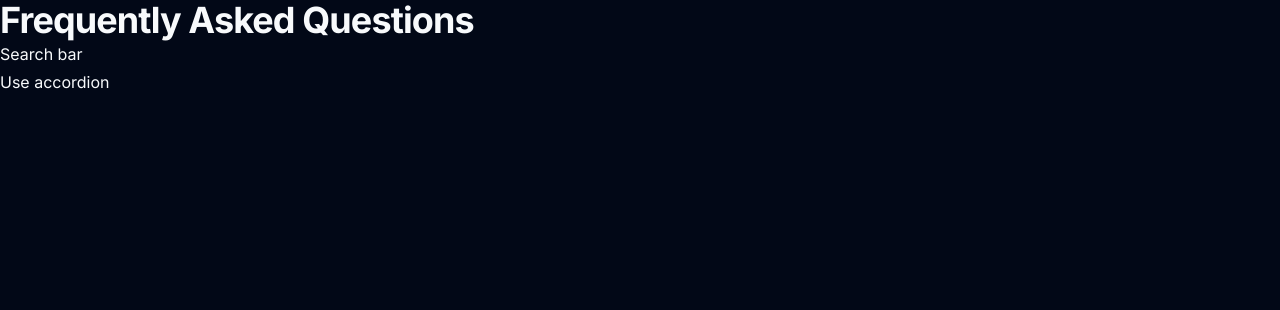
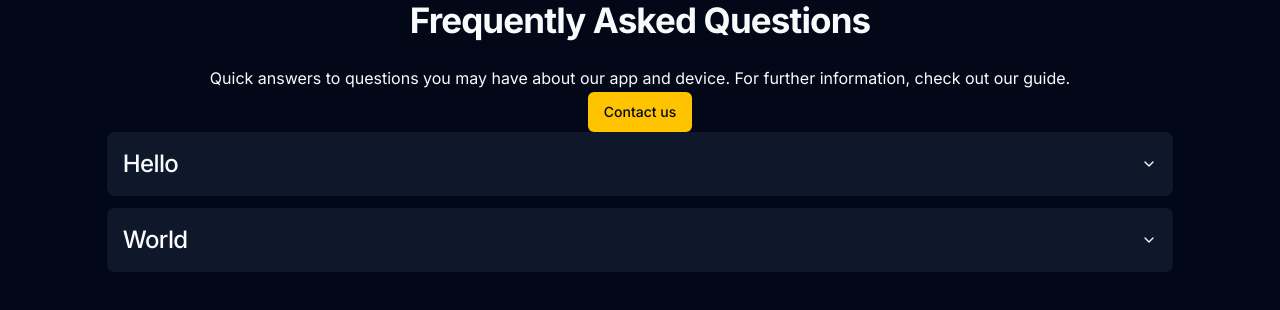
Before and after one commit to seoyeong643/drive-insight-website, a Next.js app: page /faq in a window 1280 px wide. Shown: the top 310 px of the page. Built offline with nearby package versions, Linux system fonts and the light colour scheme.

Commit message:
Updates made to FAQ page
Co-authored-by: Ninad Kulkarni <ninadk.dev@gmail.com>

```diff
--- a/app/faq/page.tsx
+++ b/app/faq/page.tsx
@@ -1,9 +1,49 @@
+import {
+    Accordion,
+    AccordionContent,
+    AccordionItem,
+    AccordionTrigger,
+} from "@/components/ui/accordion";
+import { Button } from "@/components/ui/button";
+import { faq } from "@/constants/faq";
+import Link from "next/link";
+
 export default function FAQ() {
     return (
-        <div>
-            <h1 className="text-4xl font-bold">Frequently Asked Questions</h1>
-            <p>Search bar</p>
-            <p>Use accordion</p>
+        <div className="flex flex-col items-center justify-center">
+            <h1
+                className="text-4xl font-bold"
+                style={{ textAlign: "center", fontSize: 35 }}>
+                Frequently Asked Questions
+            </h1>
+            <br />
+
+            <p style={{ textAlign: "center" }}>
+                Quick answers to questions you may have about our app and
+                device. For further information, check out our guide.
+            </p>
+
+            <Button asChild>
+                <Link href="/support">Contact us</Link>
+            </Button>
+
+            <Accordion
+                type="single"
+                collapsible
+                className="mx-auto flex w-5/6 flex-col gap-3">
+                {faq.map((item, index) => {
+                    return (
+                        <AccordionItem
+                            value={index.toString()}
+                            key={index.toString()}>
+                            <AccordionTrigger>{item.title}</AccordionTrigger>
+                            <AccordionContent>
+                                {item.description}
+                            </AccordionContent>
+                        </AccordionItem>
+                    );
+                })}
+            </Accordion>
         </div>
     );
 }
--- a/components/FAQSection.tsx
+++ b/components/FAQSection.tsx
@@ -5,7 +5,6 @@ import {
     AccordionTrigger,
 } from "@/components/ui/accordion";
 import Link from "next/link";
-import React from 'react';
 
 export const FAQSection = () => {
     return (
@@ -13,7 +12,10 @@ export const FAQSection = () => {
             <h1 style={{ textAlign: "center", fontSize: 35 }}>FAQs</h1>
             <br />
 
-            <Accordion type="single" collapsible className="w-full flex flex-col gap-3">
+            <Accordion
+                type="single"
+                collapsible
+                className="flex w-full flex-col gap-3">
                 <AccordionItem value="item-1">
                     <AccordionTrigger>Is it accessible?</AccordionTrigger>
                     <AccordionContent>
--- /dev/null
+++ b/constants/faq.ts
@@ -0,0 +1,10 @@
+export const faq: { title: string; description: string }[] = [
+    {
+        title: "Hello",
+        description: "lorem ipsum",
+    },
+    {
+        title: "World",
+        description: "lorem ipsum",
+    },
+];
```
